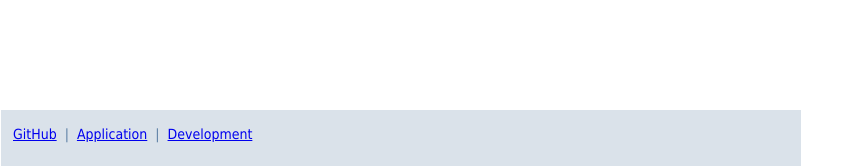
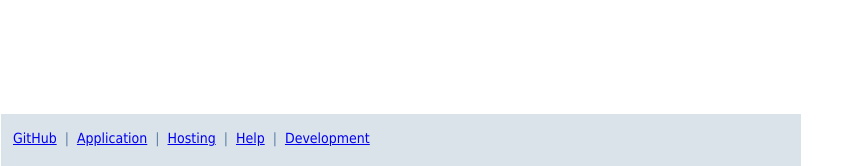
Before and after one commit to ru-host/btmn, a PHP site: page / in a window 1280 px wide. Shown: the part 634-800 px from the top of the page, without its empty margins (0-863 px from the left). Run offline with PHP 8.4, Linux system fonts and the light colour scheme.

Commit message:
Update index.php

```diff
--- a/index.php
+++ b/index.php
@@ -21,10 +21,12 @@
 &nbsp;&nbsp;&nbsp;&nbsp;[3] . . . . . . . . . . <br/>
 &nbsp;&nbsp;&nbsp;&nbsp;[4] . . . . . . . . . . <br/>
 	</p>
-<footer  id="footer.main" style="display:block;position:absolute;bottom:0px;height:56px;width:800px;font-family: Tahoma;font-size: 14px;color: #597da3;background: #dae2ea;margin:0;">
+<footer  id="footer.main" style="display:block;position:absolute;bottom:0px;height:52px;width:800px;font-family: Tahoma;font-size: 14px;color: #597da3;background: #dae2ea;margin:0;">
 	<br/>&nbsp;&nbsp;
 <a href="https://github.com/vhs69/btmn">GitHub</a> &nbsp;|&nbsp;
 <a href="https://vk.com/app7347272">Application</a> &nbsp;|&nbsp;
+<a href="http://btmn.herokuapp.com">Hosting</a> &nbsp;|&nbsp;
+<a href="http://app.btmn.ru/help/">Help</a> &nbsp;|&nbsp;
 <a href="https://btmn.ru/">Development</a>&nbsp;
 	<br/>
 </footer>
```
